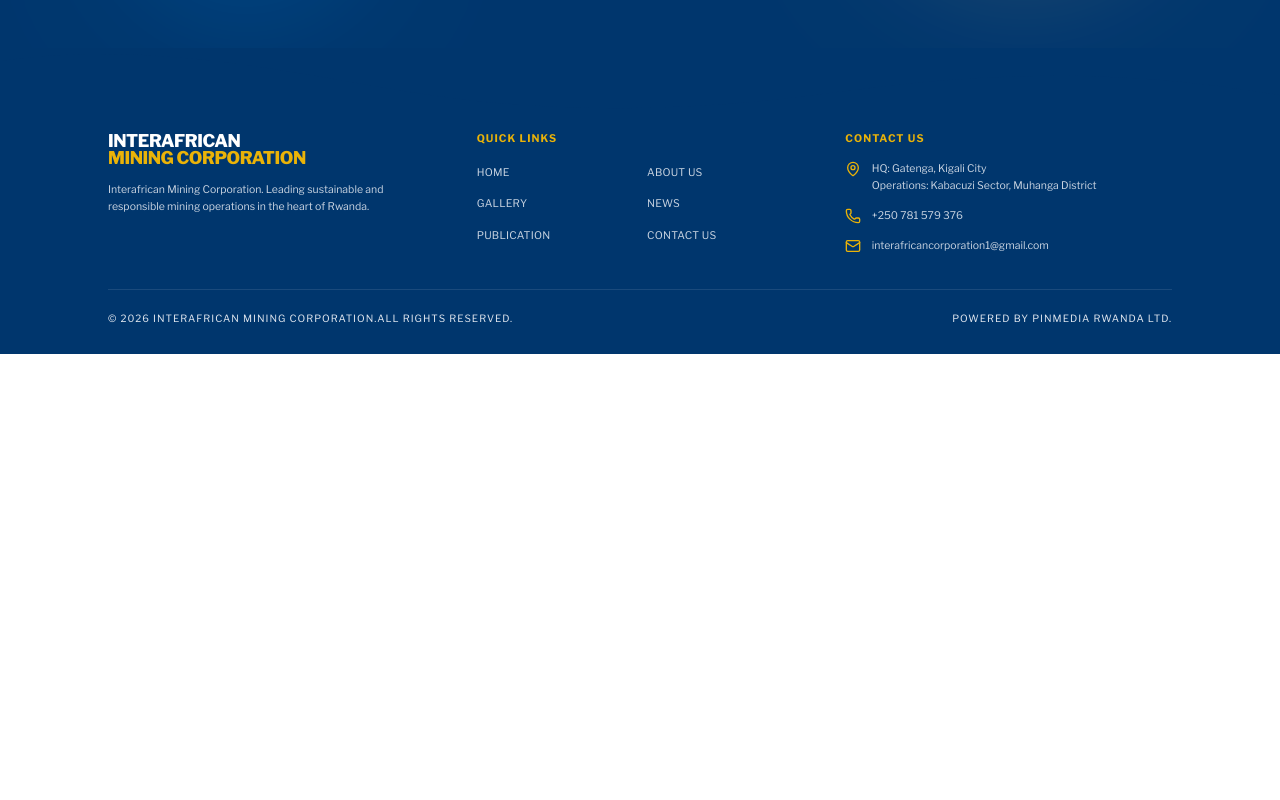
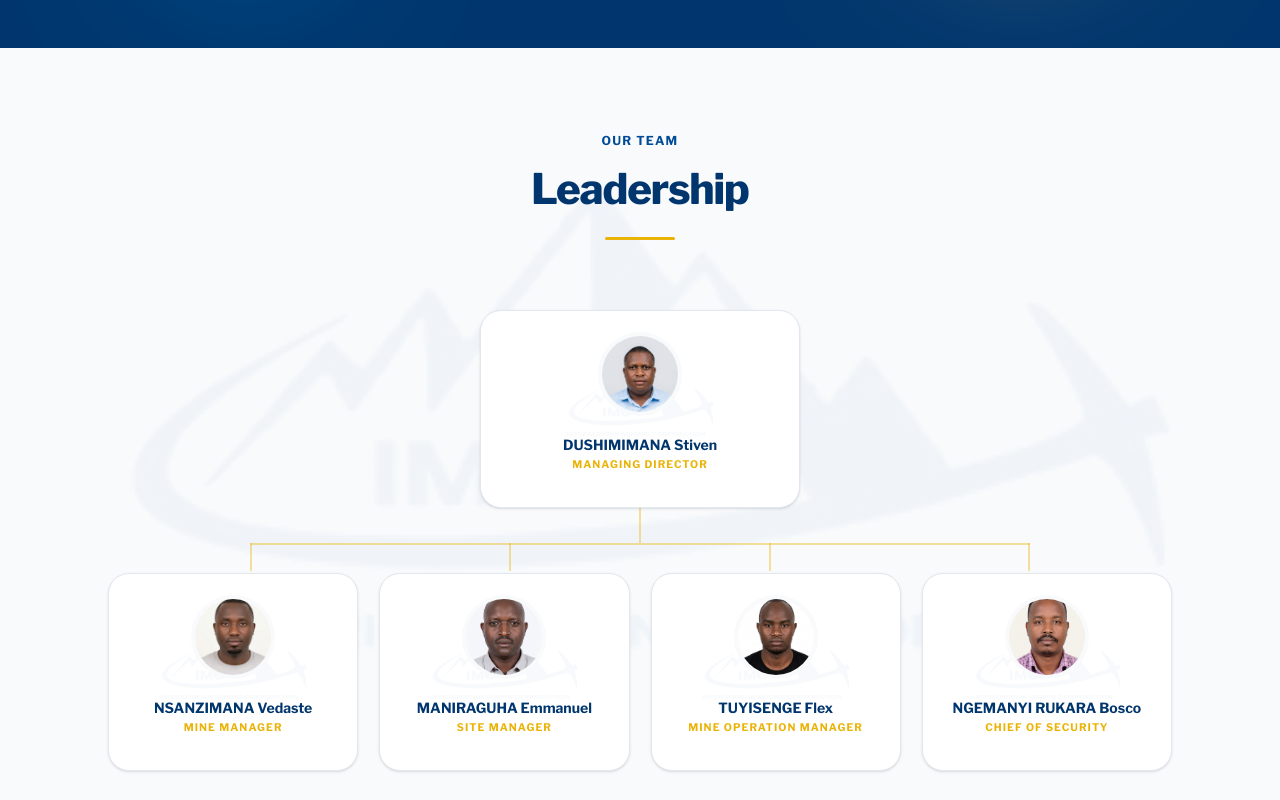
Before and after one commit to iragena25egide/imc_web, a Next.js app: page /cookie-policy/about in a window 1280 px wide. Shown: the part 1780-2580 px from the top of the page. Before the commit the page ends 2134 px from the top, so only its background shows below. Built offline with nearby package versions, Linux system fonts and the light colour scheme.

Commit message:
Restore team section and rename to Leadership

```diff
--- a/src/app/[lang]/about/page.tsx
+++ b/src/app/[lang]/about/page.tsx
@@ -4,6 +4,7 @@
 import About from "@/components/sections/About";
 import CompanyBackground from "@/components/sections/CompanyBackground";
 import Stats from "@/components/sections/Stats";
+import Board from "@/components/sections/Board";
 import { getDictionary } from "@/dictionaries";
 import type { Locale } from "@/dictionaries";
 
@@ -31,6 +32,7 @@
       />
       <CompanyBackground dict={dict.companyBackground} />
       <Stats dict={dict.stats} />
+      <Board dict={dict.board} />
       <Footer dict={dict.footer} navDict={dict.navigation} lang={resolvedParams.lang} />
     </main>
   );
--- /dev/null
+++ b/src/components/sections/Board.tsx
@@ -0,0 +1,99 @@
+"use client";
+
+import { motion } from "framer-motion";
+import Image from "next/image";
+import { Mail, Phone } from "lucide-react";
+import { boardMembers, BoardMember } from "@/data/board";
+
+const ProfileCard = ({ member, delay, dict }: { member: BoardMember; delay: number; dict?: any }) => (
+  <motion.div
+    initial={{ opacity: 0, y: 30 }}
+    whileInView={{ opacity: 1, y: 0 }}
+    viewport={{ once: true }}
+    transition={{ delay, duration: 0.6 }}
+    className="flex flex-col items-center bg-white rounded-3xl p-6 border border-slate-200 shadow-sm hover:shadow-xl hover:border-imc-blue/30 transition-all duration-300 relative group overflow-hidden h-full"
+  >
+    {/* Card Logo Watermark */}
+    <div className="absolute top-1/2 left-1/2 -translate-x-1/2 -translate-y-1/2 w-48 h-48 opacity-[0.03] pointer-events-none">
+      <Image src="/logo.png" alt="Card Logo" fill className="object-contain" />
+    </div>
+
+    <div className="flex flex-col items-center flex-1 w-full relative z-10">
+      <div className="relative w-24 h-24 mb-5 rounded-full overflow-hidden border-4 border-slate-50 group-hover:border-imc-blue/10 transition-colors shadow-inner flex-shrink-0">
+        <Image
+          src={member.imageUrl}
+          alt={member.name}
+          fill
+          className="object-cover"
+        />
+      </div>
+
+      <h3 className="text-base font-bold font-heading text-imc-blue-dark mb-1 text-center group-hover:text-imc-blue transition-colors px-2">
+        {member.name}
+      </h3>
+      <p className="text-xs font-bold tracking-widest uppercase text-imc-gold mb-4 text-center px-2">
+        {dict?.roles?.[member.roleKey] || member.position}
+      </p>
+    </div>
+  </motion.div>
+);
+
+export default function Board({ dict }: { dict?: any }) {
+  return (
+    <section id="board" className="py-16 lg:py-24 bg-slate-50 relative overflow-hidden">
+      {/* Background Logo Watermark */}
+      <div className="absolute top-1/2 left-1/2 -translate-x-1/2 -translate-y-1/2 w-[800px] h-[800px] md:w-[1200px] md:h-[1200px] opacity-[0.03] pointer-events-none">
+        <Image src="/logo.png" alt="Background Logo" fill className="object-contain" />
+      </div>
+
+      <div className="max-w-7xl mx-auto px-4 sm:px-6 lg:px-8 relative z-10">
+        <div className="text-center mb-16">
+          <h2 className="text-sm text-imc-blue font-bold tracking-widest uppercase">{dict?.subtitle || "Leadership"}</h2>
+          <p className="mt-4 text-4xl leading-tight font-heading font-extrabold tracking-tight text-imc-blue-dark sm:text-5xl">
+            {dict?.title || "Board of Directors"}
+          </p>
+          <div className="mt-6 w-20 h-1 bg-imc-gold rounded-full mx-auto" />
+        </div>
+
+        <div className="w-full pt-4 relative z-10 flex flex-col items-center">
+
+          {/* Managing Director (Level 1) */}
+          {boardMembers.filter(m => m.level === 1).map((member) => (
+            <div key={member.id} className="w-full max-w-[280px] lg:max-w-[320px] mb-0 relative z-20">
+              <ProfileCard member={member} delay={0.1} dict={dict} />
+            </div>
+          ))}
+
+          {/* Org Chart Flow Connectors (Visible only on Desktop) */}
+          {boardMembers.filter(m => m.level === 1).length > 0 && (
+            <div className="hidden lg:flex flex-col items-center w-full relative z-0">
+              {/* Vertical line down from MD */}
+              <div className="w-[2px] h-10 bg-imc-gold/40"></div>
+
+              {/* Horizontal spanning line */}
+              <div className="w-[calc(75%-18px)] h-[2px] bg-imc-gold/40 relative">
+                {/* 4 Vertical drops */}
+                <div className="absolute top-0 left-0 w-full flex justify-between h-8">
+                  <div className="w-[2px] h-8 bg-imc-gold/40"></div>
+                  <div className="w-[2px] h-8 bg-imc-gold/40"></div>
+                  <div className="w-[2px] h-8 bg-imc-gold/40"></div>
+                  <div className="w-[2px] h-8 bg-imc-gold/40"></div>
+                </div>
+              </div>
+            </div>
+          )}
+
+          {/* Mobile Spacer */}
+          <div className="h-8 lg:h-0"></div>
+
+          {/* Other Directors Grid */}
+          <div className="w-full grid grid-cols-1 sm:grid-cols-2 lg:grid-cols-4 gap-6 lg:mt-8 relative z-10">
+            {boardMembers.filter(m => m.level !== 1).map((member, index) => (
+              <ProfileCard key={member.id} member={member} delay={0.2 + (index * 0.1)} dict={dict} />
+            ))}
+          </div>
+        </div>
+      </div>
+    </section>
+  );
+}
--- a/src/dictionaries/en.json
+++ b/src/dictionaries/en.json
@@ -88,8 +88,8 @@
     "years": "Years Excellence"
   },
   "board": {
-    "subtitle": "Leadership",
-    "title": "Board of Directors",
+    "subtitle": "Our Team",
+    "title": "Leadership",
     "roles": {
       "managingDirector": "Managing Director",
       "mineManager": "Mine Manager",
--- a/src/dictionaries/rw.json
+++ b/src/dictionaries/rw.json
@@ -88,8 +88,8 @@
     "years": "Imyaka y'Uburambe"
   },
   "board": {
-    "subtitle": "Ubuyobozi",
-    "title": "Inama y'Ubutegetsi",
+    "subtitle": "Ikipe Yacu",
+    "title": "Ubuyobozi",
     "roles": {
       "managingDirector": "Umuyobozi Mukuru",
       "mineManager": "Umuyobozi w'Ikirombe",
```
